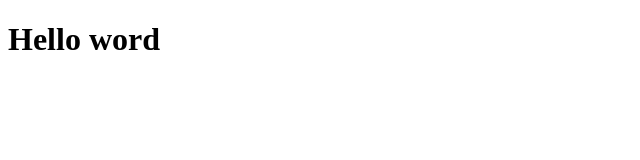
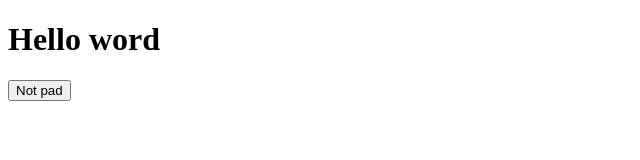
Before and after one commit to Organizm03/organizm03.github.io, a plain HTML site: page index.html in a window 1280 px wide. Shown: the whole page, without its empty margins (0-640 px from the left). Drawn offline with Linux system fonts and the light colour scheme.

Commit message:
Update index.html
test pull

```diff
--- a/index.html
+++ b/index.html
@@ -8,6 +8,7 @@
 </head>
 <body>
     <h1>Hello word</h1>
+    <button>Not pad</button>
 
     <script src="script.js"></script>
 </body>
```
